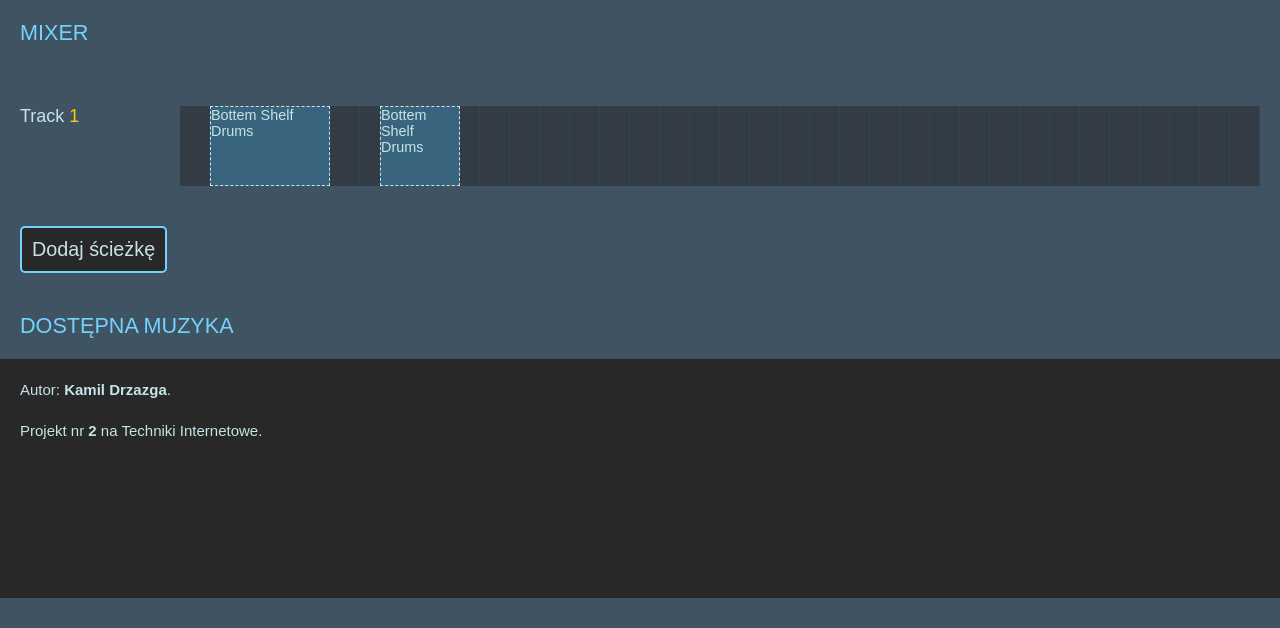
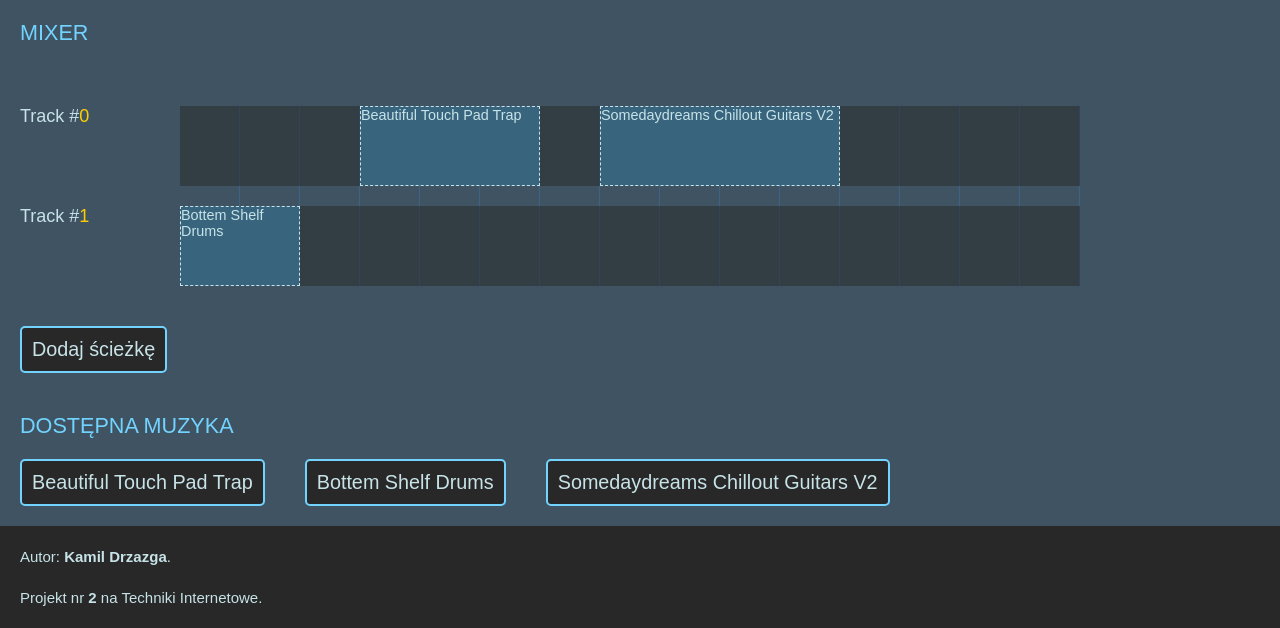
Before and after one commit to drzazga888/WebJ, a PHP site: page /?controller=mixer in a window 1280 px wide. Shown: the part 202-830 px from the top of the page. Before the commit the page ends 800 px from the top, so only its background shows below. Run offline with PHP 8.4, Linux system fonts and the light colour scheme; the visitor is signed in with stand-in values (Sample User, id 1); some libraries are stand-ins or nearby versions.

Commit message:
mixer refactoring

```diff
--- a/assets/js/Audio.js
+++ b/assets/js/Audio.js
@@ -1,16 +1,15 @@
 function Audio(name) {
     this.name = name;
+    this.id = Audio.counter++;
+    this.source = null;
+    this.buffer = null;
+    this.dom = $('<div data-id=' + this.id + ' class="audio button" draggable="true"><span class="icon-play">' + this.name + '</span></div>');
+    this.dom[0].addEventListener("click", Audio.events.click, true);
+    this.dom[0].addEventListener("dragstart", Audio.events.dragstart, true);
+    this.dom[0].addEventListener("dragend", Audio.events.dragend, true);
+    Audio.collection[this.id] = this;
     this.loadBuffer();
 }
-
-Audio.prototype.showButton = function(buffer) {
-    this.buffer = buffer;
-    this.handler = $('<div class="button" draggable="true">' + this.name + '</div>');
-    this.handler[0].addEventListener("click", Audio.events.click, true);
-    this.handler[0].addEventListener("dragstart", Audio.events.dragstart, true);
-    this.handler[0].addEventListener("dragend", Audio.events.dragend, true);
-    this.handler.appendTo(Audio.wrapper);
-};
 
 Audio.prototype.loadBuffer = function() {
     var request = new XMLHttpRequest();
@@ -19,7 +18,7 @@ Audio.prototype.loadBuffer = function() {
     request.responseType = 'arraybuffer';
     request.onload = function() {
         Audio.ctx.decodeAudioData(request.response, function(buffer) {
-            audio.showButton(buffer);
+            audio.buffer = buffer;
         });
     };
     request.send();
@@ -29,29 +28,68 @@ Audio.prototype.convertToUrl = function() {
     return "/userdata/share/" + this.name.replace(/ /g, '_').toLowerCase() + ".wav";
 };
 
+Audio.prototype.play = function(when, offset, duration) {
+    if (!this.buffer || this.source)
+        return;
+    if (duration === undefined)
+        duration = this.buffer.duration;
+    this.source = Audio.ctx.createBufferSource();
+    this.source.buffer = this.buffer;
+    this.source.loop = true;
+    this.source.connect(Audio.ctx.destination);
+    var audio = this;
+    this.waitingTimeoutID = window.setTimeout(function() {
+        audio.source.start(0, offset);
+        audio.playingTimeoutID = window.setTimeout(function() {
+            audio.pause();
+        }, duration * 1000);
+    }, when * 1000);
+
+};
+
+Audio.prototype.pause = function() {
+    if (!this.buffer || !this.source)
+        return;
+    this.source.stop();
+    window.clearTimeout(this.playingTimeoutID);
+    window.clearTimeout(this.waitingTimeoutID);
+    this.source = null;
+};
+
+Audio.getAudio = function(dom) {
+    return Audio.collection[$(dom).closest(".audio").data("id")];
+};
+
 Audio.events = {
 
     dragstart: function(event) {
-        var droppedAudio = Mixer.audios[event.target.innerHTML];
-        Mixer.draggedSample = new Sample(0, Number(droppedAudio.buffer.duration) * 30, droppedAudio);
         event.dataTransfer.setData("text/plain", "");
         event.dataTransfer.effectAllowed = "move";
         event.dataTransfer.dropEffect = "move";
-        Track.timelinesWrapper.addClass("dragging");
     },
 
     dragend: function(event) {
-        Track.timelinesWrapper.removeClass("dragging");
     },
 
     click: function(event) {
-        var source = Audio.ctx.createBufferSource();
-        source.buffer = Mixer.audios[event.target.innerHTML].buffer;
-        source.connect(Audio.ctx.destination);
-        source.start();
+        var audio = Audio.getAudio(event.target);
+        if (!audio.buffer)
+            return;
+        if (!audio.source) {
+            audio.dom.find(".icon-play").removeClass("icon-play").addClass("icon-pause");
+            audio.play();
+            audio.showingButtonTimeoutID = window.setTimeout(function() {
+                audio.dom.find(".icon-pause").removeClass("icon-pause").addClass("icon-play");
+            }, audio.buffer.duration * 1000);
+        } else {
+            audio.dom.find(".icon-pause").removeClass("icon-pause").addClass("icon-play");
+            audio.pause();
+            window.clearTimeout(audio.showingButtonTimeoutID);
+        }
     }
 
 };
 
+Audio.collection = [];
 Audio.ctx = new AudioContext();
-Audio.wrapper = null;
+Audio.counter = 0;
--- a/assets/js/Mixer.js
+++ b/assets/js/Mixer.js
@@ -1,41 +1,66 @@
 $(document).ready(function() {
 
-    Mixer.init();
+    var tracksDom = $("#tracks");
+    Mixer.trackHeadsDom = tracksDom.children("aside");
+    Mixer.trackTimelinesDom = tracksDom.find(".timelines");
+    Mixer.audiosDom = $("#audios");
+    Mixer.newTrackButton = $("#newTrack");
+    Mixer.setPixelsPerSecond(60);
+    Mixer.setTimelineLength(15);
+    var audio1 = new Audio("Beautiful Touch Pad Trap");
+    var audio2 = new Audio("Bottem Shelf Drums");
+    var audio3 = new Audio("Somedaydreams Chillout Guitars V2");
+    Mixer.addAudio(audio1);
+    Mixer.addAudio(audio2);
+    Mixer.addAudio(audio3);
+    var sample1 = new Sample(3, 1, 3, audio1, Mixer.pixelsPerSecond);
+    var sample2 = new Sample(0, 0, 2, audio2, Mixer.pixelsPerSecond);
+    var sample3 = new Sample(7, 2, 4, audio3, Mixer.pixelsPerSecond);
+    var track1 = new Track();
+    var track2 = new Track();
+    track1.addSample(sample1);
+    track1.addSample(sample3);
+    track2.addSample(sample2);
+    Mixer.addTrack(track1);
+    Mixer.addTrack(track2);
 
 });
 
-var Mixer = {
+var Mixer = {};
 
-    tracks: [],
-    audios: {},
-    draggedSample: null,
+Mixer.addAudio = function(audio) {
+    this.audios[audio.name] = audio;
+    audio.dom.appendTo(Mixer.audiosDom);
+};
 
-    init: function() {
-        // podstawowe handlery
-        Track.wrapper = $("#tracks");
-        Track.headsWrapper = Track.wrapper.children("aside");
-        Track.timelinesWrapper = Track.wrapper.find(".timelines");
-        Track.addButton = $("#new-track");
-        Audio.wrapper = $("#audios");
-        // podpięcię zdarzeń
-        Track.addButton.on("click", function() {
-            Mixer.addTrack(new Track());
-        });
-        // dodawanie tracków, audio i sampli
-        var track = new Track();
-        this.addTrack(track);
-        var audio = new Audio("Bottem Shelf Drums");
-        this.addAudio(audio);
-        track.addSample(new Sample(30, 120, audio));
-        track.addSample(new Sample(200, 80, audio));
-    },
+Mixer.addTrack = function(track) {
+    this.tracks.push(track);
+    track.headDom.appendTo(Mixer.trackHeadsDom);
+    track.timelineDom.appendTo(Mixer.trackTimelinesDom);
+};
 
-    addAudio: function(audio) {
-        this.audios[audio.name] = audio;
-    },
+Mixer.setTimelineLength = function(duration) {
+    Mixer.trackTimelinesDom.css( {
+        width: duration * Mixer.pixelsPerSecond + "px"
+    });
+};
 
-    addTrack: function(track) {
-        this.tracks.push(track);
-    }
+Mixer.setPixelsPerSecond = function(pixelsPerSecond) {
+    Mixer.pixelsPerSecond = Number(pixelsPerSecond);
+    Mixer.trackTimelinesDom.css( {
+        backgroundImage: "repeating-linear-gradient(\
+            to right,\
+            transparent,\
+            transparent " + (pixelsPerSecond - 1) + "px,\
+            rgba(20%, 50%, 80%, 0.7) " + pixelsPerSecond + "px\
+        )"
+    });
+};
 
-};
+Mixer.tracks = [];
+Mixer.audios = [];
+Mixer.pixelsPerSecond = Number(0);
+Mixer.trackHeadsDom = null;
+Mixer.trackTimelinesDom = null;
+Mixer.audiosDom = null;
+Mixer.newTrackButton = null;
--- a/assets/js/Sample.js
+++ b/assets/js/Sample.js
@@ -1,41 +1,50 @@
-function Sample(start, length, audio) {
-    this.start = start;
-    this.length = length;
+function Sample(when, offset, duration, audio, pixelsPerSecond) {
     this.audio = audio;
-    this.id = Sample.sampleNumber++;
-    this.handler = $('<div draggable="true" class="sample"></div>').css( {
-        left: this.start + "px",
-        width: this.length + "px"
-    }).text(this.audio.name);
-    this.handler[0].addEventListener("dragstart", Sample.events.dragstart, true);
-    this.handler[0].addEventListener("dragend", Sample.events.dragend, true);
+    this.id = Sample.counter++;
+    this.pixelsPerSecond = pixelsPerSecond;
+    this.dom = $('<div data-id="' + this.id + '" draggable="true" class="sample">' + this.audio.name + '</div>');
+    this.setWhen(when);
+    this.setOffset(offset);
+    this.setDuration(duration);
+    this.dom[0].addEventListener("dragstart", Sample.events.dragstart, true);
+    this.dom[0].addEventListener("dragend", Sample.events.dragend, true);
+    Sample.collection[this.id] = this;
 }
 
-Sample.prototype.play = function() {
-    this.audio.play();
+Sample.prototype.play = function(cursorPos) {
+    this.audio.play(this.when - cursorPos, this.offset, this.duration);
 };
 
-Sample.prototype.move = function(newStart) {
-    this.start = newStart > 0 ? newStart : 0;
-    this.handler.css("left", this.start + "px");
+Sample.prototype.setWhen = function(when) {
+    this.when = when > 0 ? when : 0;
+    this.dom.css("left", (this.when * this.pixelsPerSecond) + "px");
+};
+
+Sample.prototype.setOffset = function(offset) {
+    this.offset = offset;
+};
+
+Sample.prototype.setDuration = function(duration) {
+    this.duration = duration;
+    this.dom.css("width", (this.duration * this.pixelsPerSecond) + "px");
+};
+
+Sample.getSample = function(dom) {
+    return Sample.collection[$(dom).closest(".sample").data("id")];
 };
 
 Sample.events = {
 
     dragstart: function(event) {
-        var droppedSample = Mixer.tracks[$(event.target).index()].get;
-        droppedSample.handler.remove();
-        Mixer.draggedSample = new Sample(0, Number(droppedAudio.buffer.duration) * 30, droppedAudio);
         event.dataTransfer.setData("text/plain", "");
         event.dataTransfer.effectAllowed = "move";
         event.dataTransfer.dropEffect = "move";
-        Track.timelinesWrapper.addClass("dragging");
     },
 
     dragend: function(event) {
-        Track.timelinesWrapper.removeClass("dragging");
     }
 
 };
 
-Sample.sampleNumber = 0;
+Sample.counter = 0;
+Sample.collection = [];
--- a/assets/js/Track.js
+++ b/assets/js/Track.js
@@ -1,59 +1,49 @@
 function Track() {
     this.samples = [];
-    this.nr = ++Track.trackNumber;
-    this.headHandler = $('<div class="track-head">Track <em>' + this.nr + '</em></div>');
-    this.timelineHandler = $('<div class="timeline"></div>');
-    this.timelineHandler[0].addEventListener("dragenter", Track.events.dragenter, true);
-    this.timelineHandler[0].addEventListener("dragleave", Track.events.dragleave, true);
-    this.timelineHandler[0].addEventListener("dragover", Track.events.dragover, true);
-    this.timelineHandler[0].addEventListener("drop", Track.events.drop, true);
-    this.headHandler.appendTo(Track.headsWrapper);
-    this.timelineHandler.appendTo(Track.timelinesWrapper);
+    this.id = Track.counter++;
+    this.name = "Track #<em>" + this.id + "</em>";
+    this.headDom = $('<div data-id="' + this.id + '" class="track track-head">' + this.name + '</div>');
+    this.timelineDom = $('<div data-id="' + this.id + '" class="track timeline"></div>');
+    this.timelineDom[0].addEventListener("dragenter", Track.events.dragenter, true);
+    this.timelineDom[0].addEventListener("dragleave", Track.events.dragleave, true);
+    this.timelineDom[0].addEventListener("dragover", Track.events.dragover, true);
+    this.timelineDom[0].addEventListener("drop", Track.events.drop, true);
+    Track.collection[this.id] = this;
 }
 
 Track.prototype.addSample = function(sample) {
-    this.samples.push(sample);
-    this.timelineHandler.append(sample.handler);
+    this.samples[sample.id] = sample;
+    this.timelineDom.append(sample.dom);
 };
 
-Track.prototype.removeSample = function(sample) {
-    sample.handler.remove();
-    this.samples.splice(this.samples.indexOf(sample), 1);
-};
-
-Track.prototype.getSample = function(id) {
-    for (var i = 0; i < this.samples.length; ++i) {
-        if (this.samples[i].id === id)
-            return this.samples[i];
-    }
-    return null;
+Track.prototype.removeSample = function(id) {
+    this.samples[id].dom.remove();
+    this.samples[id] = null;
 };
 
 Track.events = {
 
     dragenter: function(event) {
         $(event.target).addClass("emphase");
-        Mixer.tracks[$(event.target).index()].addSample(Mixer.draggedSample);
     },
 
     dragover: function(event) {
         event.preventDefault();
-        Mixer.draggedSample.move(event.layerX - (Mixer.draggedSample.length * 0.5));
     },
 
     dragleave: function(event) {
         $(event.target).removeClass("emphase");
-        Mixer.tracks[$(event.target).index()].removeSample(Mixer.draggedSample);
     },
 
     drop: function(event) {
         $(event.target).removeClass("emphase");
-        Mixer.draggedSample = null;
     }
 
 };
 
-Track.trackNumber = 0;
-Track.wrapper = null;
-Track.headsWrapper = null;
-Track.timelinesWrapper = null;
+Track.getTrack = function(dom) {
+    return Track.collection[$(dom).closest(".track").data("id")];
+};
+
+Track.counter = 0;
+Track.collection = [];
--- a/templates/base_top.phtml
+++ b/templates/base_top.phtml
@@ -3,6 +3,7 @@
 <head>
     <meta charset="utf-8" />
     <title><?= $title ?></title>
+    <link href="/assets/css/fontello.css" rel="stylesheet" />
     <link href="/assets/css/style.css" rel="stylesheet" />
 </head>
 <body>
--- a/templates/mixer.phtml
+++ b/templates/mixer.phtml
@@ -2,7 +2,7 @@
     <h3>Mixer</h3>
     <div id="tracks" class="grid">
         <aside class="grid-item"></aside>
-        <div class="grid-iteme">
+        <div class="grid-item">
             <div class="scrollable">
                 <div class="timelines"></div>
             </div>
```
